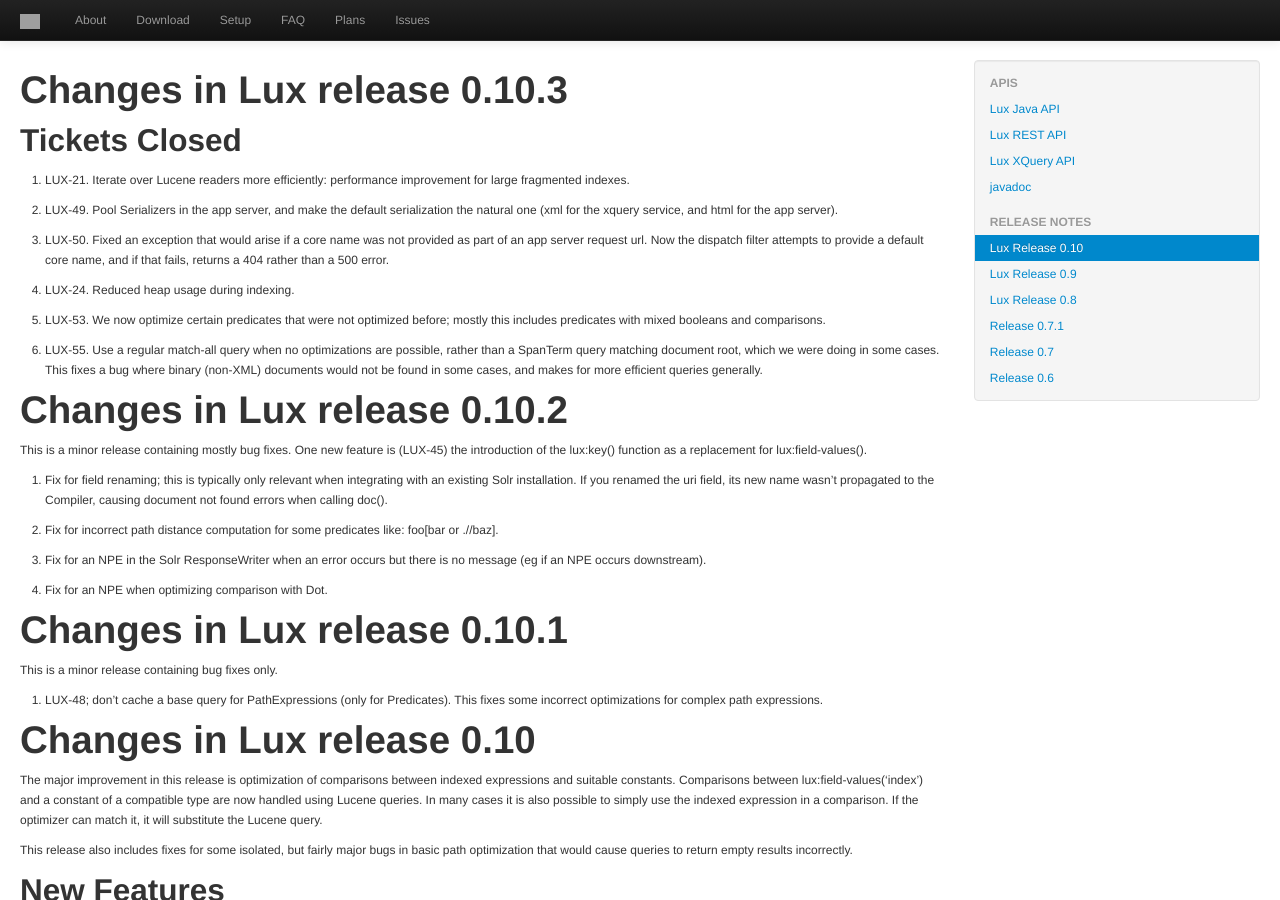
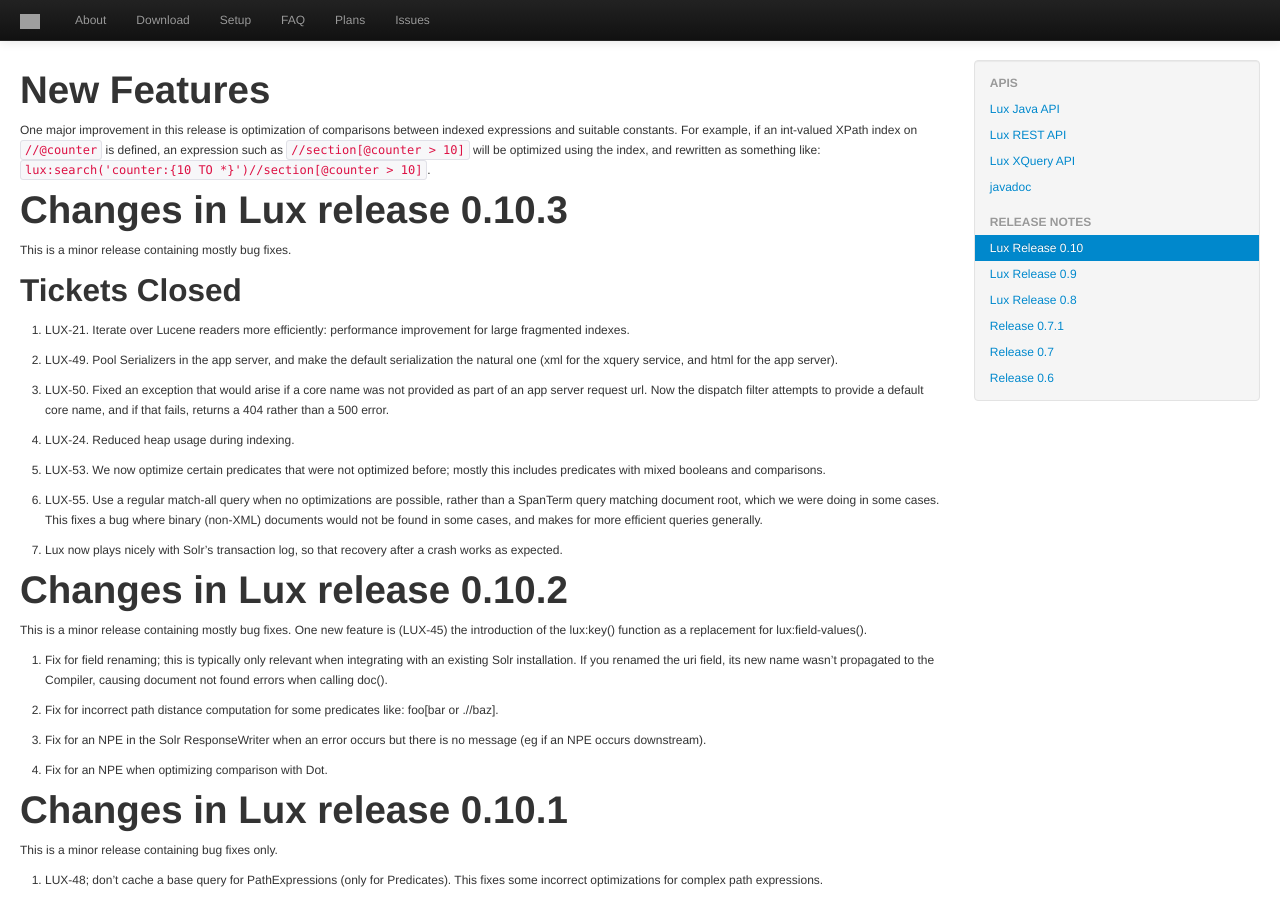
Before and after one commit to msokolov/lux, a Jekyll site: the page built from doc/RELEASE-0.10.md, in a window 1280 px wide and 900 px high. Built offline with Jekyll 4.4.1, drawn with Linux system fonts in a browser that asks for light colours; grey boxes are pictures that could not be loaded.

Commit message:
rev. 0.10.3

```diff
--- a/doc/RELEASE-0.10.md
+++ b/doc/RELEASE-0.10.md
@@ -5,7 +5,18 @@
 pos: 5
 ---
 
+# New Features
+
+One major improvement in this release is optimization of comparisons
+between indexed expressions and suitable constants. For example, if an
+int-valued XPath index on `//@counter` is defined, an expression such as
+`//section[@counter > 10]` will be optimized using the index, and rewritten
+as something like: `lux:search('counter:{10 TO *}')//section[@counter >
+10]`.
+
 # Changes in Lux release 0.10.3
+
+This is a minor release containing mostly bug fixes.
 
 ## Tickets Closed
 
@@ -25,6 +36,9 @@
 were doing in some cases.  This fixes a bug where binary (non-XML)
 documents would not be found in some cases, and makes for more efficient
 queries generally.
+
+7. Lux now plays nicely with Solr's transaction log, so that recovery after
+a crash works as expected.
 
 # Changes in Lux release 0.10.2
 
--- a/pom.xml
+++ b/pom.xml
@@ -2,7 +2,7 @@
   <modelVersion>4.0.0</modelVersion>
   <groupId>org.luxdb</groupId>
   <artifactId>lux</artifactId>
-  <version>0.10.3-SNAPSHOT</version>
+  <version>0.10.3</version>
   <packaging>jar</packaging>
   <parent>
     <groupId>org.sonatype.oss</groupId>
```
